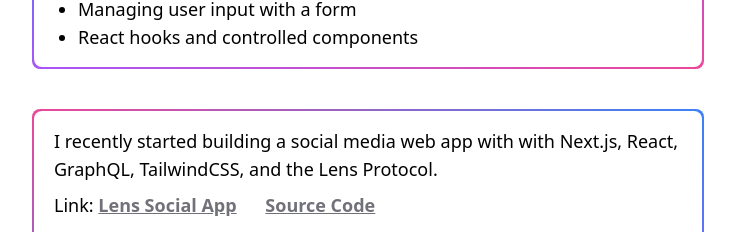
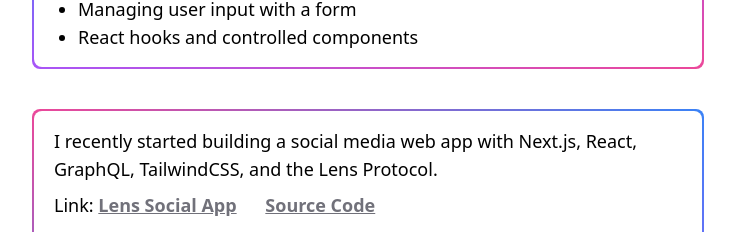
Before and after one commit to evan-walter/evanwalter.dev, a Next.js app: page /works in a window 1280 px wide. Shown: the part 1559-1791 px from the top of the page, without its empty margins (272-1007 px from the left). Built offline with nearby package versions, Linux system fonts and the light colour scheme.

Commit message:
Update Lens Social App announcement copy
Correct a typo.

```diff
--- a/components/works/LensStarterAppAnnouncement.tsx
+++ b/components/works/LensStarterAppAnnouncement.tsx
@@ -6,8 +6,8 @@ export default function LensStarterAppAnnouncement() {
   return (
     <Work addClassNames='from-pink-500 via-blue-500 to-purple-500'>
       <p>
-        I recently started building a social media web app with with Next.js,
-        React, GraphQL, TailwindCSS, and the Lens Protocol.
+        I recently started building a social media web app with Next.js, React,
+        GraphQL, TailwindCSS, and the Lens Protocol.
       </p>
       <p>
         <span>
```
